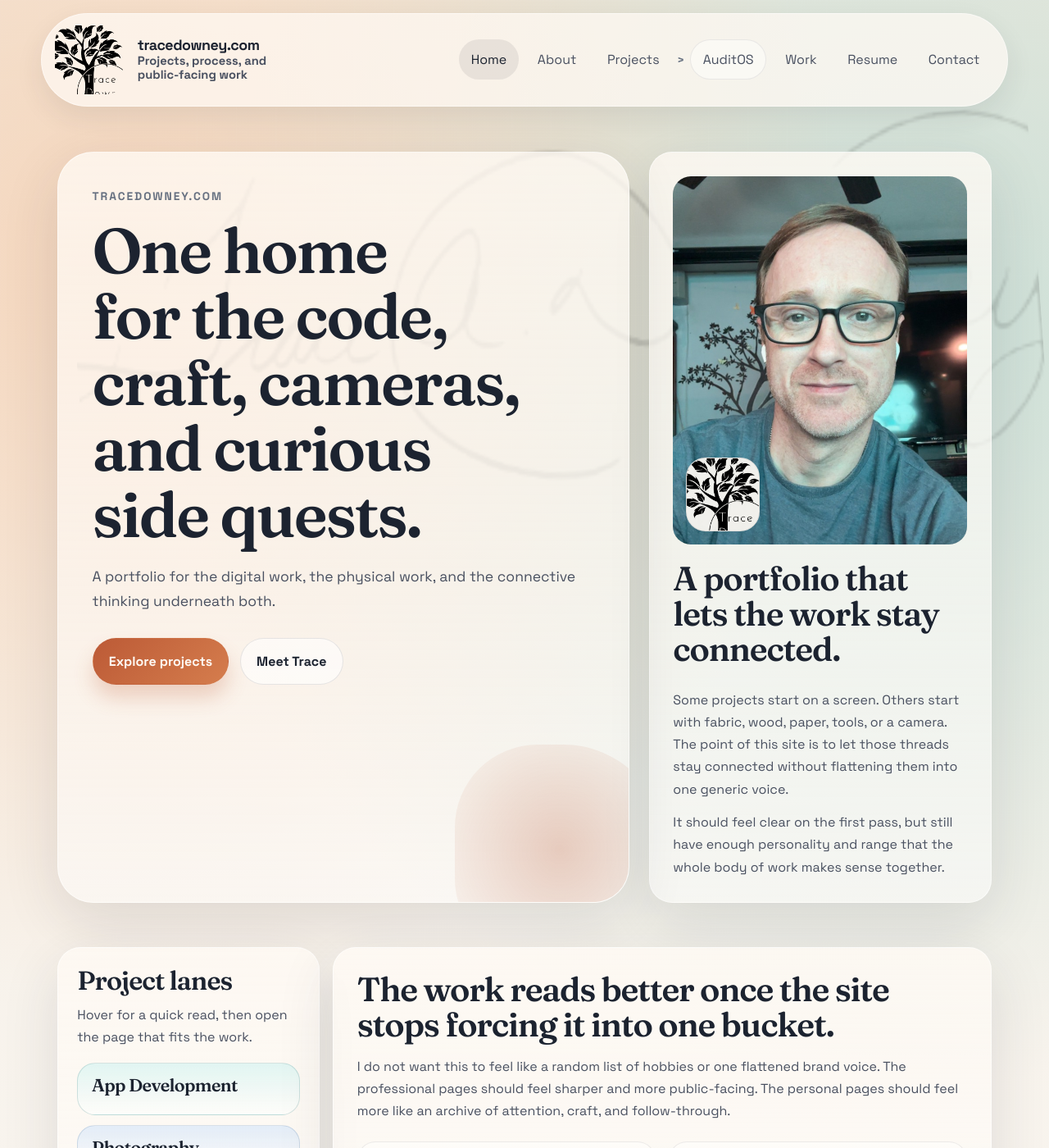
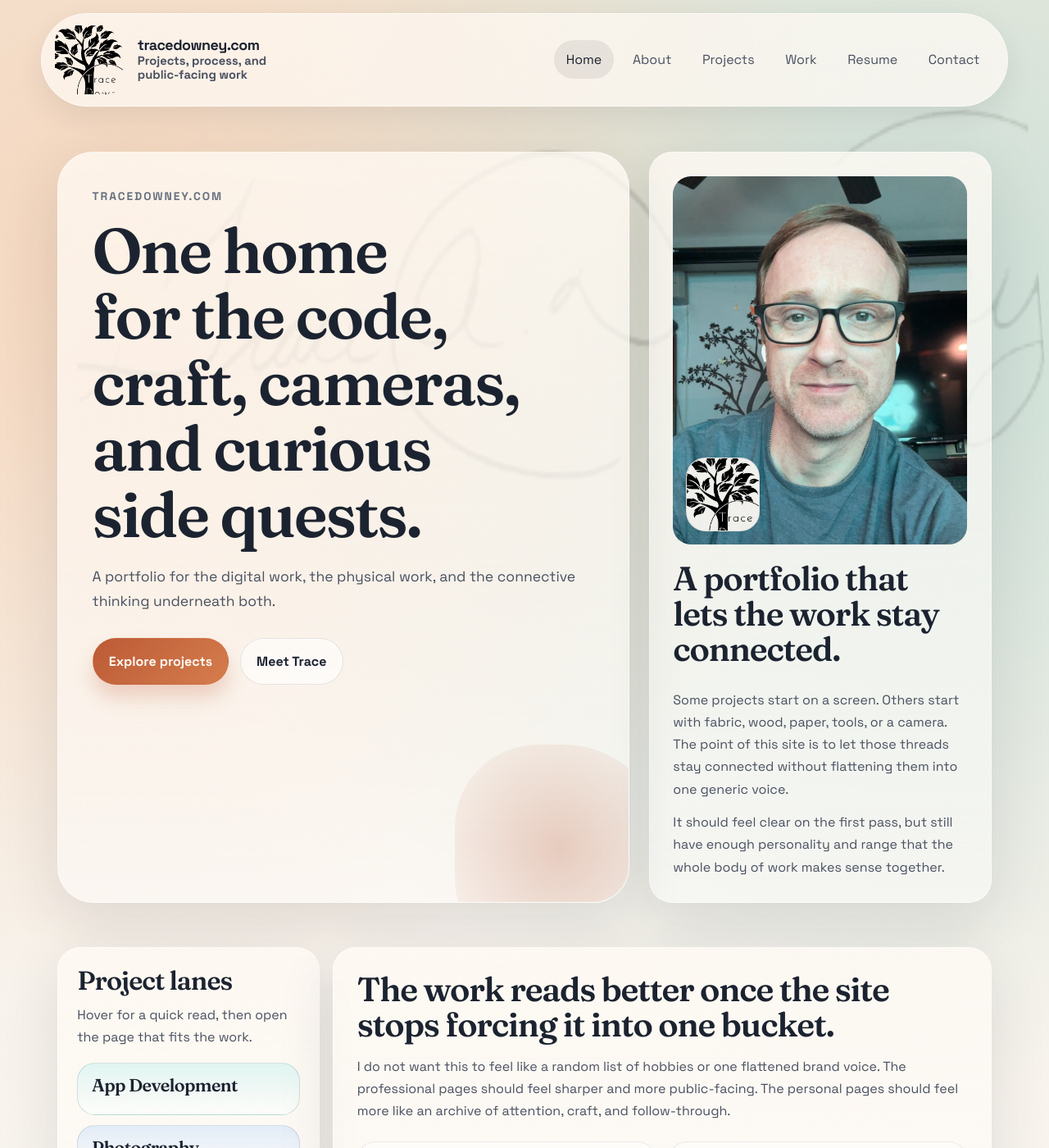
Before and after one commit to tracedowney/tracedowney.github.io, a Jekyll site: the page built from index.html, in a window 1280 px wide and 1400 px high. Shown: the whole window at 82% size. Built offline with Jekyll 4.4.1, drawn with Linux system fonts in a browser that asks for light colours.

Commit message:
Remove AuditOS from main navigation

```diff
--- a/_layouts/default.html
+++ b/_layouts/default.html
@@ -43,12 +43,7 @@
         <nav class="site-nav" aria-label="Primary navigation">
           <a {% if current_url == '/' %}class="is-active" aria-current="page"{% endif %} href="{{ '/' | relative_url }}">Home</a>
           <a {% if current_url contains '/about/' %}class="is-active" aria-current="page"{% endif %} href="{{ '/about/' | relative_url }}">About</a>
-          <div class="site-nav__group{% if current_url contains '/projects/' %} is-active{% endif %}">
-            <a class="site-nav__parent{% if current_url contains '/projects/' %} is-active{% endif %}"{% if current_url == '/projects/' %} aria-current="page"{% endif %} href="{{ '/projects/' | relative_url }}">Projects</a>
-            <div class="site-nav__submenu" aria-label="Projects navigation">
-              <a class="site-nav__child{% if current_url contains '/projects/auditos/' %} is-active{% endif %}"{% if current_url contains '/projects/auditos/' %} aria-current="page"{% endif %} href="{{ '/projects/auditos/' | relative_url }}">AuditOS</a>
-            </div>
-          </div>
+          <a {% if current_url contains '/projects/' %}class="is-active" aria-current="page"{% endif %} href="{{ '/projects/' | relative_url }}">Projects</a>
           <a {% if current_url contains '/work/' %}class="is-active" aria-current="page"{% endif %} href="{{ '/work/' | relative_url }}">Work</a>
           <a {% if current_url contains '/resume/' %}class="is-active" aria-current="page"{% endif %} href="{{ '/resume/' | relative_url }}">Resume</a>
           <a {% if current_url contains '/contact/' %}class="is-active" aria-current="page"{% endif %} href="{{ '/contact/' | relative_url }}">Contact</a>
--- a/assets/css/site.css
+++ b/assets/css/site.css
@@ -257,32 +257,6 @@ body.background-logo .site-shell::before {
   color: var(--ink-700);
   text-decoration: none;
   transition: transform 160ms ease, background-color 160ms ease, color 160ms ease;
-}
-
-.site-nav__group {
-  position: relative;
-  display: flex;
-  align-items: center;
-  gap: 0.45rem;
-}
-
-.site-nav__submenu {
-  display: flex;
-  align-items: center;
-  gap: 0.45rem;
-}
-
-.site-nav__submenu::before {
-  content: ">";
-  color: var(--ink-500);
-  font-size: 0.9rem;
-  font-weight: 700;
-}
-
-.site-nav__child {
-  padding-inline: 0.82rem;
-  background: rgba(255, 255, 255, 0.45);
-  border: 1px solid rgba(28, 35, 48, 0.08);
 }
 
 .site-nav a:hover,
@@ -1317,11 +1291,6 @@ body.background-logo .site-shell::before {
     justify-content: flex-start;
   }
 
-  .site-nav__group,
-  .site-nav__submenu {
-    flex-wrap: wrap;
-  }
-
   .lane-sidebar--sticky {
     position: static;
   }
@@ -1396,14 +1365,6 @@ body.background-logo .site-shell::before {
     flex: 0 0 auto;
   }
 
-  .site-nav__group {
-    gap: 0.35rem;
-  }
-
-  .site-nav__submenu {
-    gap: 0.35rem;
-  }
-
   .brand-site {
     font-size: 1.08rem;
   }
```
